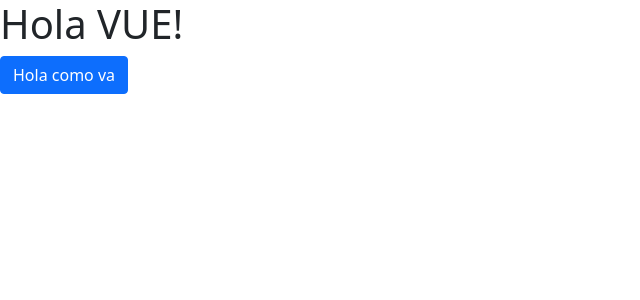
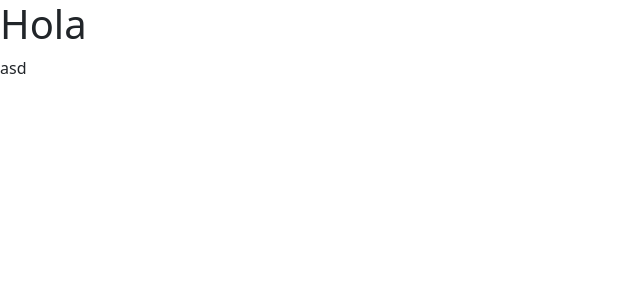
Before and after one commit to niconova53/road-to-dev-with-vue, a Vue app: page / in a window 1280 px wide. Shown: the top 300 px of the page, without its empty margins (0-640 px from the left). Built offline with nearby package versions, Linux system fonts and the light colour scheme.

Commit message:
Primer commit Ale

```diff
--- a/src/App.vue
+++ b/src/App.vue
@@ -1,16 +1,19 @@
 <template>
 	<div>
-		<hello-world msg="Hola VUE!" />
-		<button class="btn btn-primary">Hola como va</button>
+		<home />
+		<Header />
+		<Footer />
 	</div>
 </template>
 
 <script>
-import HelloWorld from './components/HelloWorld.vue';
+import Header from './components/Header.vue';
+import Home from './views/Home.vue';
+import Footer from './components/Footer.vue';
 
 export default {
+	components: { Home, Header, Footer },
 	name: 'App',
-	components: { HelloWorld },
 };
 </script>
 
--- /dev/null
+++ b/src/components/Footer.vue
@@ -0,0 +1,11 @@
+<template>
+	<div></div>
+</template>
+
+<script>
+export default {
+	name: 'Footer',
+};
+</script>
+
+<style lang="scss" scoped></style>
--- /dev/null
+++ b/src/components/Header.vue
@@ -0,0 +1,11 @@
+<template>
+	<div>asd</div>
+</template>
+
+<script>
+export default {
+	name: 'Header',
+};
+</script>
+
+<style></style>
--- a/src/components/HelloWorld.vue
+++ b/src/views/Home.vue
@@ -1,15 +1,12 @@
 <template>
 	<div>
-		<h1>{{ msg }}</h1>
+		<h1>Hola</h1>
 	</div>
 </template>
 
 <script>
 export default {
-	name: 'HelloWorld',
-	props: {
-		msg: String,
-	},
+	name: 'Home',
 };
 </script>
 
```
